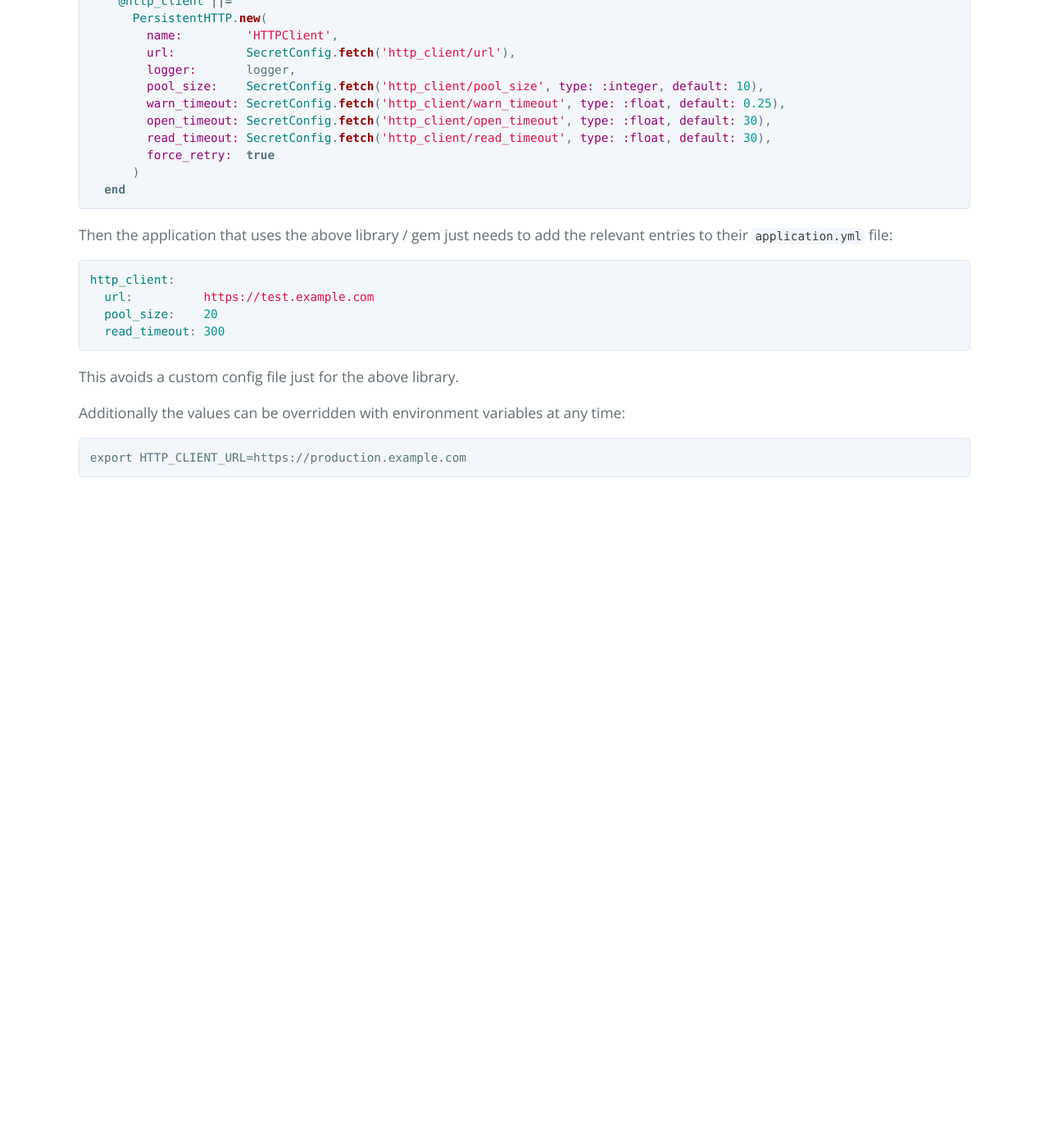
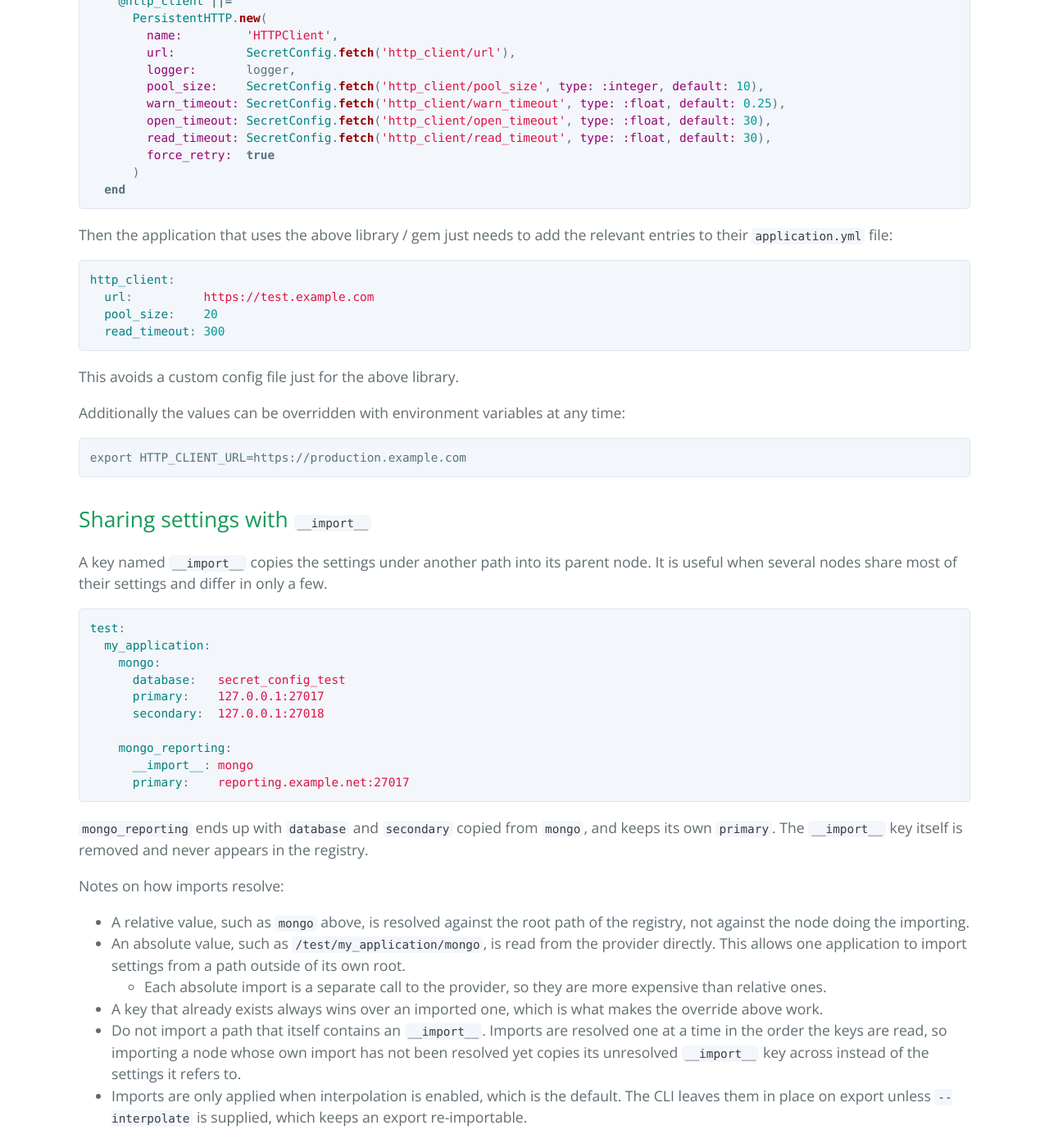
Before and after one commit to reidmorrison/secret_config, a Jekyll site: the page built from docs/guide.md, in a window 1280 px wide and 1400 px high, scrolled down 3288 px. Shown: the whole window at 82% size. Built offline with Jekyll 4.4.1, drawn with Linux system fonts in a browser that asks for light colours; our own code applies the rules of GitHub Pages for plain Markdown files; before the commit the page ends 3918 px from its top, so only the background shows below that; some of the changed text lies outside the part shown.

Commit message:
Add CHANGELOG, document __import__, expose interpolate:, drop dead code
Tech debt items 11, 12, 13, and 16.

- SecretConfig.use accepts interpolate:, which previously only reached the
  provider constructor and raised ArgumentError. Defaults to true, so no
  existing call changes behavior.
- Document __import__ and __value__ in the Guide, covering how relative and
  absolute imports resolve, that existing keys win, and that imports are
  only applied when interpolation is enabled.
- Remove the ${fetch:} remnants: the commented out apply_fetches, the
  commented fixture and test sketches, the binding.irb comment, and the
  @fetch_list / @import_list ivars that nothing read.
- Add CHANGELOG.md, reconstructed from the git history, and point the
  gemspec's changelog_uri at it.

Writing up the import docs turned up a new item 17: a forward __import__
reference copies the unresolved __import__ key instead of the settings
behind it, leaving a reserved key visible in the registry. Recorded in
TECH_DEBT.md, not fixed here.

Co-Authored-By: Claude Opus 5 <noreply@anthropic.com>

```diff
--- a/docs/guide.md
+++ b/docs/guide.md
@@ -167,3 +167,70 @@ This avoids a custom config file just for the above library.
 Additionally the values can be overridden with environment variables at any time:
 
     export HTTP_CLIENT_URL=https://production.example.com
+
+## Sharing settings with `__import__`
+
+A key named `__import__` copies the settings under another path into its parent node. It is useful when
+several nodes share most of their settings and differ in only a few.
+
+~~~yaml
+test:
+  my_application:
+    mongo:
+      database:   secret_config_test
+      primary:    127.0.0.1:27017
+      secondary:  127.0.0.1:27018
+
+    mongo_reporting:
+      __import__: mongo
+      primary:    reporting.example.net:27017
+~~~
+
+`mongo_reporting` ends up with `database` and `secondary` copied from `mongo`, and keeps its own
+`primary`. The `__import__` key itself is removed and never appears in the registry.
+
+Notes on how imports resolve:
+
+* A relative value, such as `mongo` above, is resolved against the root path of the registry, not
+  against the node doing the importing.
+* An absolute value, such as `/test/my_application/mongo`, is read from the provider directly. This
+  allows one application to import settings from a path outside of its own root.
+    * Each absolute import is a separate call to the provider, so they are more expensive than
+      relative ones.
+* A key that already exists always wins over an imported one, which is what makes the override above
+  work.
+* Do not import a path that itself contains an `__import__`. Imports are resolved one at a time in the
+  order the keys are read, so importing a node whose own import has not been resolved yet copies its
+  unresolved `__import__` key across instead of the settings it refers to.
+* Imports are only applied when interpolation is enabled, which is the default. The CLI leaves them
+  in place on export unless `--interpolate` is supplied, which keeps an export re-importable.
+
+## When a setting is both a value and a branch
+
+A node can have a value of its own and still have children under it. In AWS SSM Parameter Store this
+happens whenever both `/production/my_application/logger` and `/production/my_application/logger/level`
+exist as parameters.
+
+YAML cannot express that directly, so Secret Config uses the reserved key `__value__` for the value that
+belongs to the node itself:
+
+~~~yaml
+test:
+  my_application:
+    logger:
+      __value__: info
+      level:     debug
+~~~
+
+Read it as the node, not as `__value__`:
+
+~~~ruby
+SecretConfig.fetch("logger")
+# => "info"
+
+SecretConfig.fetch("logger/level")
+# => "debug"
+~~~
+
+`SecretConfig.configuration` and the CLI's `--export` render such nodes back out with `__value__`, so an
+export can be edited and imported again without losing the node's own value.
```
Also changed, not shown: TECH_DEBT.md (+50 -18 lines), lib/secret_config.rb (+18 -3 lines), lib/secret_config/parser.rb (+0 -8 lines), test/config/application.yml (+0 -1 lines), test/parser_test.rb (+2 -31 lines), test/secret_config_test.rb (+22 -0 lines), CHANGELOG.md (added), secret_config.gemspec.
